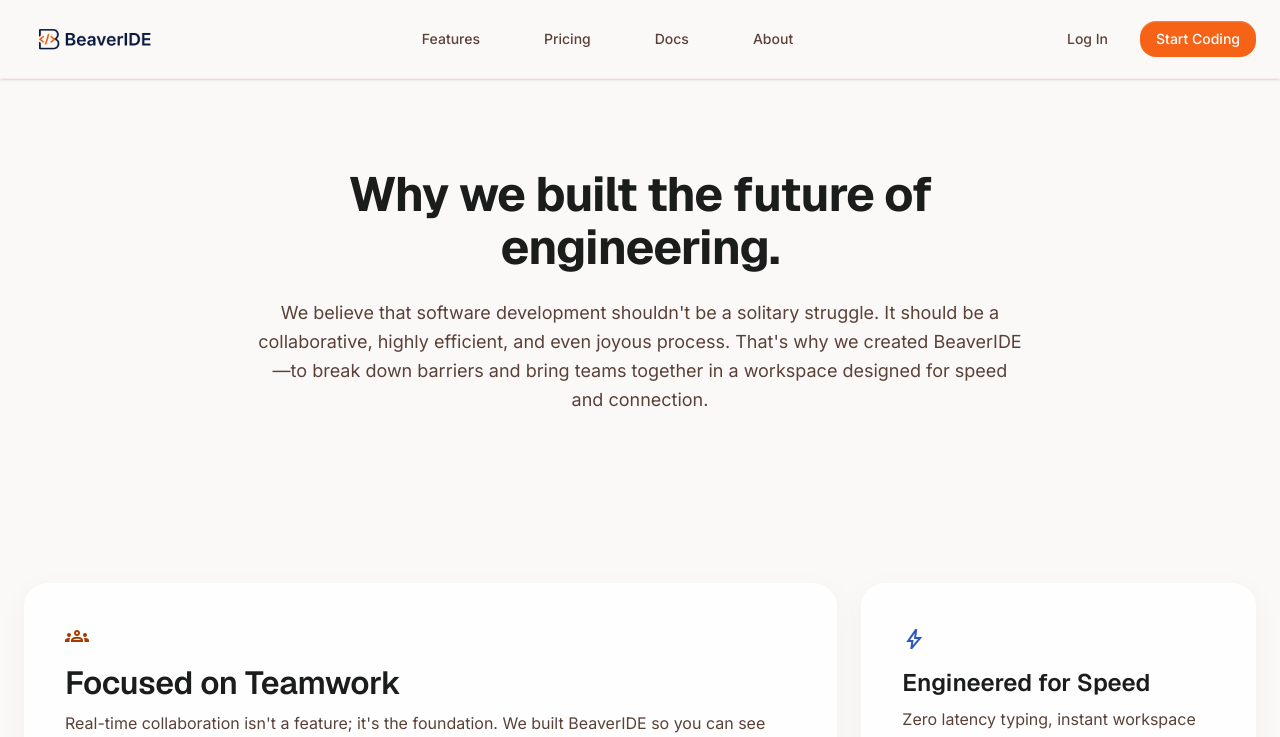
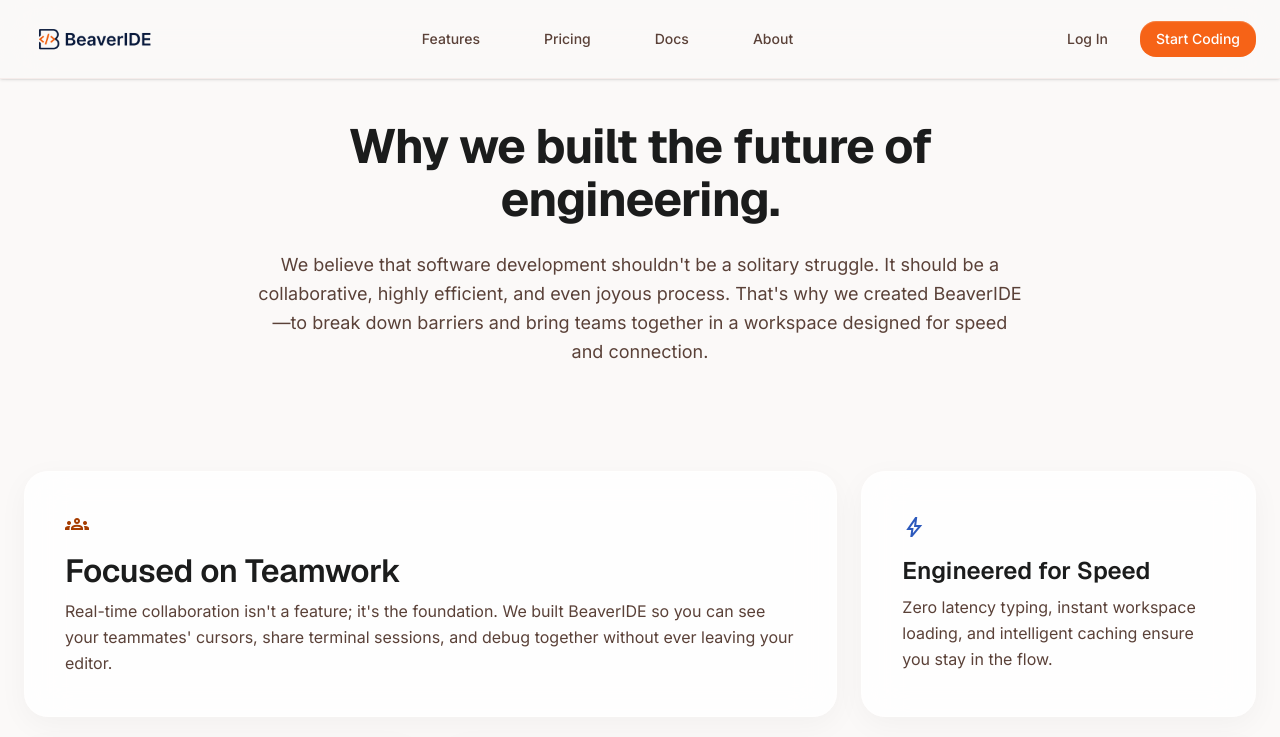
Before and after one commit to mikailkhan/beaveride, a React (Vite) app in the folder client/: page /about in a window 1280 px wide. Shown: the top 737 px of the page. Built offline with nearby package versions, Linux system fonts and the light colour scheme; grey boxes are pictures that could not be loaded.

Commit message:
fix the header and body content overlapping issue.

```diff
--- a/client/src/components/layout/Header.tsx
+++ b/client/src/components/layout/Header.tsx
@@ -5,7 +5,7 @@ import BeaverideLogo from "../../assets/logos/beaveride-logo.png";
 export const Header = () => {
 
   return (
-    <header>
+    <header className="h-[80px]">
       <nav className="fixed top-0 left-0 w-full z-50 flex justify-between items-center px-gutter bg-surface/80 backdrop-blur-xl border-b border-outline-variant/20 shadow-sm transition-transform duration-200 py-3">
         <div className="flex items-center justify-center w-[140px] h-[54px]">
           <img alt="BeaverIDE Logo" className="h-full w-full object-contain" src={BeaverideLogo} />
--- a/client/src/components/layout/PageContainer/index.tsx
+++ b/client/src/components/layout/PageContainer/index.tsx
@@ -6,7 +6,7 @@ export const PageContainer = ({ children }: { children: ReactNode }) => {
   return (
     <div className="flex min-h-screen flex-col">
       <Header />
-      <main className="flex-1">
+      <main className="flex-1 my-10">
         {children}
       </main>
       <Footer />
--- a/client/src/pages/About/index.tsx
+++ b/client/src/pages/About/index.tsx
@@ -2,9 +2,9 @@ import { Link } from 'react-router-dom';
 
 export const About = () => {
   return (
-    <div className="flex-grow pt-2xl mt-xl bg-background text-on-background">
+    <div>
         {/* Hero Section */}
-        <section className="max-w-7xl mx-auto px-gutter py-2xl text-center">
+        <section className="max-w-7xl mx-auto px-gutter text-center">
           <h1 className="font-display-lg text-display-lg mb-lg max-w-3xl mx-auto text-on-background">
             Why we built the future of engineering.
           </h1>
--- a/client/src/pages/Contact/index.tsx
+++ b/client/src/pages/Contact/index.tsx
@@ -1,6 +1,6 @@
 export const Contact = () => {
   return (
-    <main className="flex-grow pt-[80px] md:pt-[100px] px-gutter max-w-7xl mx-auto w-full flex flex-col lg:flex-row gap-2xl mb-2xl">
+    <div className="px-gutter max-w-7xl mx-auto w-full flex flex-col lg:flex-row gap-2xl mb-2xl">
       {/* Left Column: Contact Form */}
       <div className="flex-1 flex flex-col justify-center">
         <div className="mb-lg">
@@ -105,6 +105,6 @@ export const Contact = () => {
           </a>
         </div>
       </div>
-    </main>
+    </div>
   );
 };
--- a/client/src/pages/EditorRoom/index.tsx
+++ b/client/src/pages/EditorRoom/index.tsx
@@ -51,7 +51,7 @@ export const EditorRoom = () => {
   if (!activeRoom) return <div className="p-8 text-center">Loading room...</div>;
 
   return (
-    <div className="flex h-[calc(100vh-64px)] flex-col bg-surface">
+    <div className="flex h-[calc(100vh-80px)] flex-col bg-surface">
         {/* Editor Toolbar */}
         <div className="flex items-center justify-between px-4 py-2 border-b border-outline-variant/50 bg-surface">
           <div className="flex items-center gap-4">
--- a/client/src/pages/Home/index.tsx
+++ b/client/src/pages/Home/index.tsx
@@ -62,11 +62,8 @@ export const Home = () => {
 
   return (
     <div className="bg-background text-on-background font-body-md min-h-screen antialiased flex flex-col selection:bg-primary-container/30">
-      {/* TopNavBar */}
-
-
       {/* Hero Section */}
-      <section className="relative pt-32 pb-24 px-gutter flex flex-col items-center justify-center min-h-[90vh] overflow-hidden">
+      <section className="relative px-gutter flex flex-col items-center justify-center min-h-[90vh] overflow-hidden">
         <div className="max-w-4xl mx-auto text-center z-10 relative">
           <h1 className="font-display-lg text-display-lg mb-6 text-on-background">
             The new way of <br /> <span className="text-primary-container typing-cursor" ref={typewriterRef}>{currentText}</span>
```
